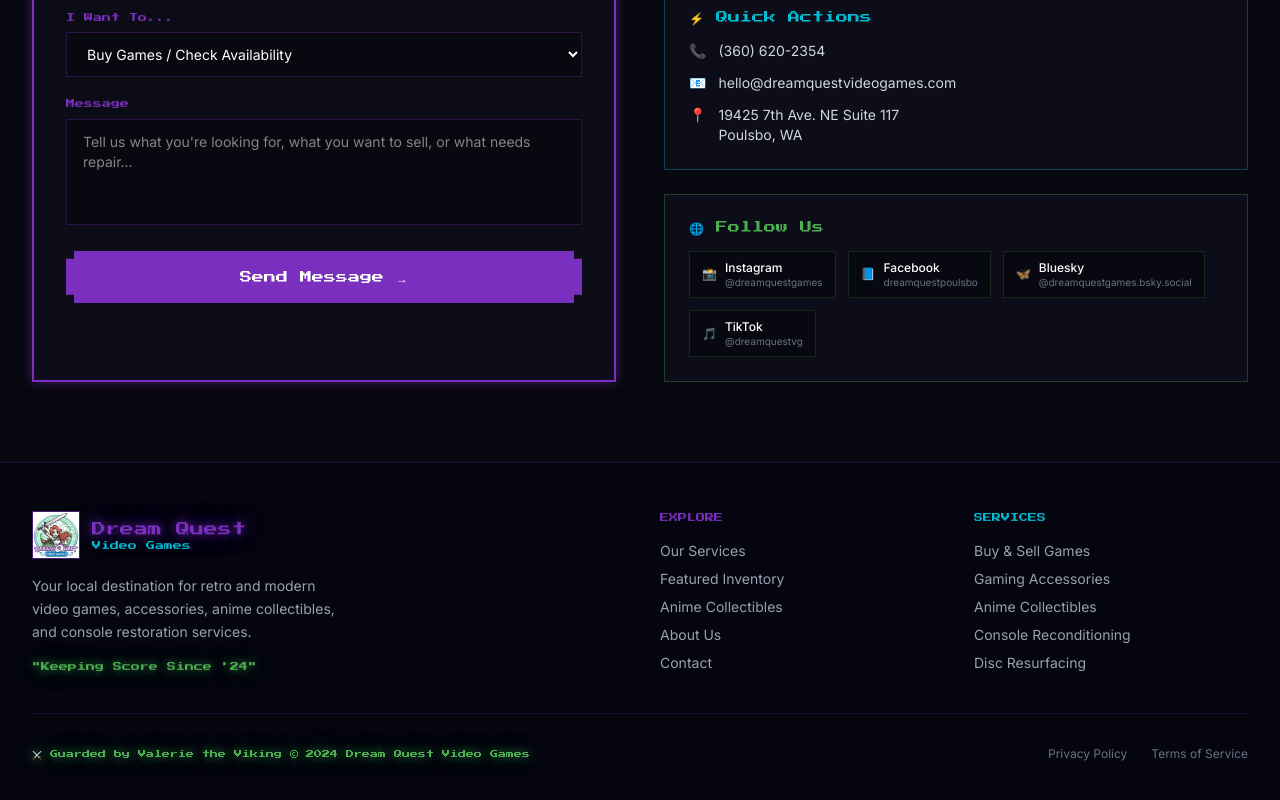
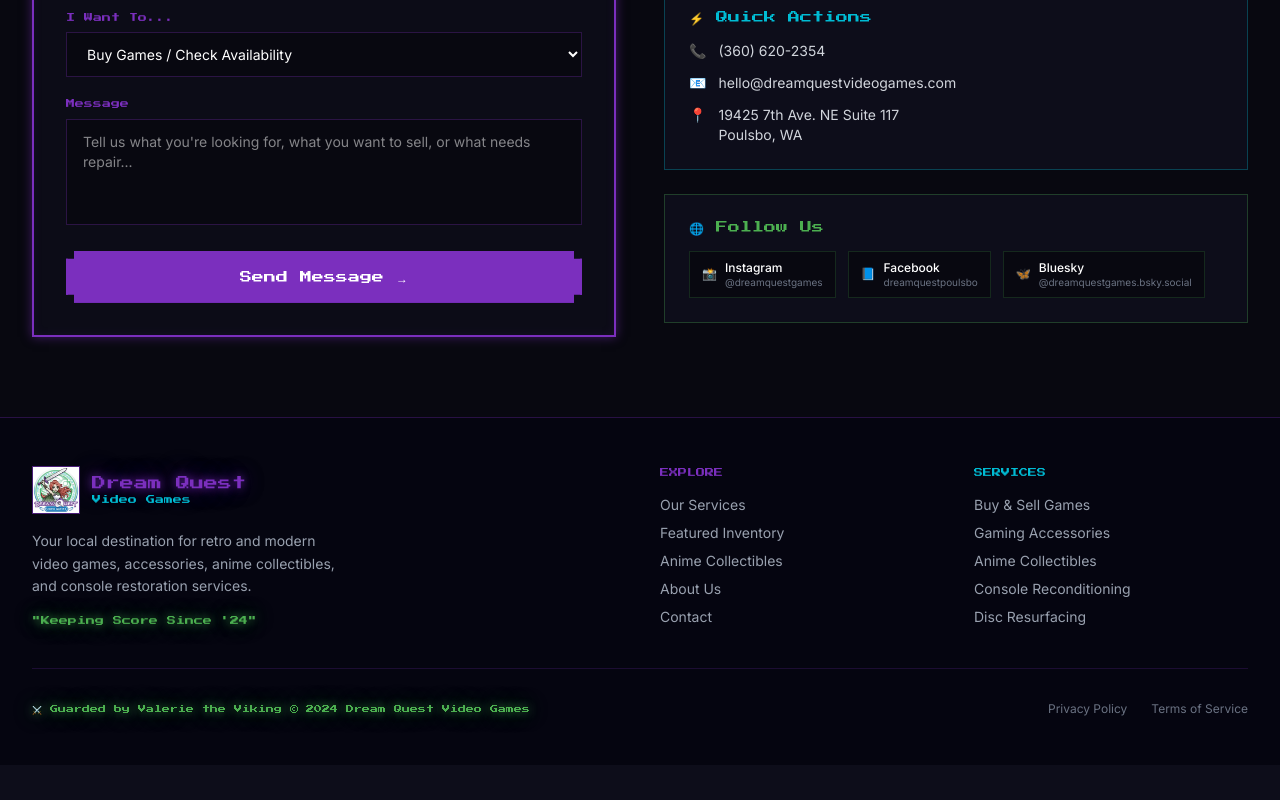
Before and after one commit to dreamquest-videogames/dreamquest-videogames.github.io, a Next.js app: page / in a window 1280 px wide. Shown: the part 6151-6951 px from the top of the page. After the commit the page ends 6916 px from the top, so only its background shows below. Built offline with nearby package versions, Linux system fonts and the light colour scheme.

Commit message:
feat: remove TikTok social link

```diff
--- a/app/components/Contact.tsx
+++ b/app/components/Contact.tsx
@@ -162,7 +162,7 @@
                   { name: "Instagram", handle: "@dreamquestgames", icon: "📸", url: "https://www.instagram.com/dreamquestgames/" },
                   { name: "Facebook", handle: "dreamquestpoulsbo", icon: "📘", url: "https://www.facebook.com/dreamquestpoulsbo/" },
                   { name: "Bluesky", handle: "@dreamquestgames.bsky.social", icon: "🦋", url: "https://bsky.app/profile/dreamquestgames.bsky.social" },
-                  { name: "TikTok", handle: "@dreamquestvg", icon: "🎵", url: "https://www.tiktok.com/@dreamquestvg" },
+
                 ].map((social) => (
                   <a
                     key={social.name}
```
